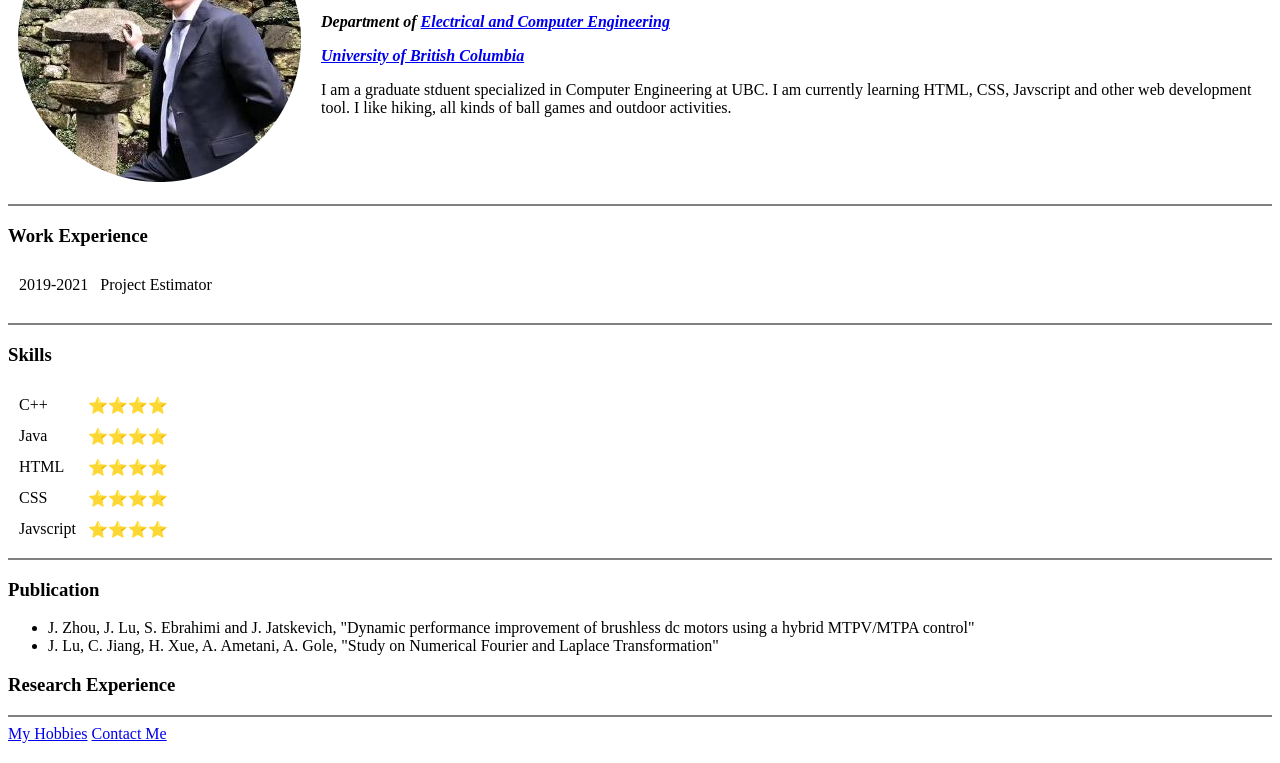
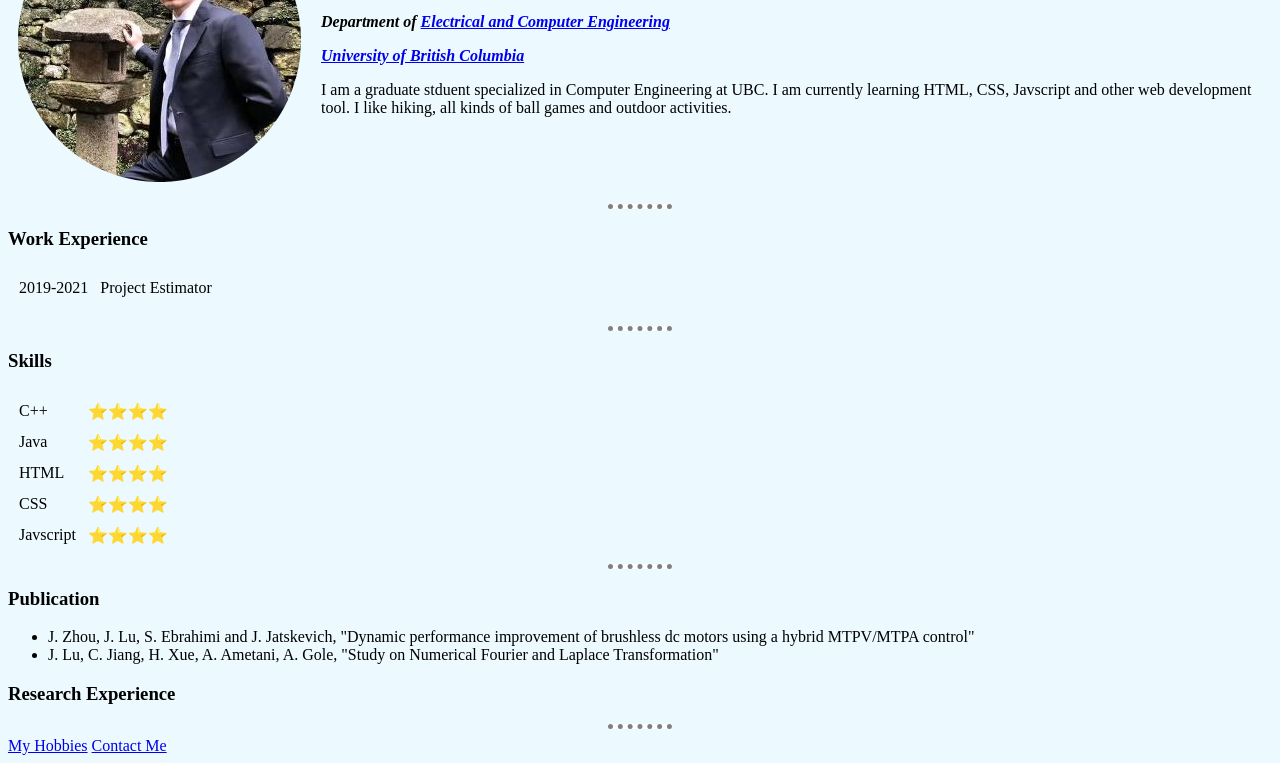
Before and after one commit to CloudJ1603/CV, a plain HTML site: page index.html in a window 1280 px wide. Shown: the part 119-882 px from the top of the page. Drawn offline with Linux system fonts and the light colour scheme.

Commit message:
CSS intro

```diff
--- a/index.html
+++ b/index.html
@@ -4,9 +4,24 @@
 <head>
     <meta charset="UTF-8">
     <title>Francis' Personal Site</title>
+
+    <style>
+
+        hr {
+            background-color: white;
+            /* border-style: dotted none none none; */
+            border-style: none;
+            border-top-style: dotted;
+            border-color: grey;
+            border-width: 5px;
+            height: 0px;
+            width: 5%;
+        }
+    </style>
+
 </head>
 
-<body>
+<body style="background-color: #ECF9FF;">
     <table CELLPADDING="10" CELLSPACING="0">
         <tr>
             <TD ALIGN=LEFT VALIGN=TOP WIDTH=151>
```
